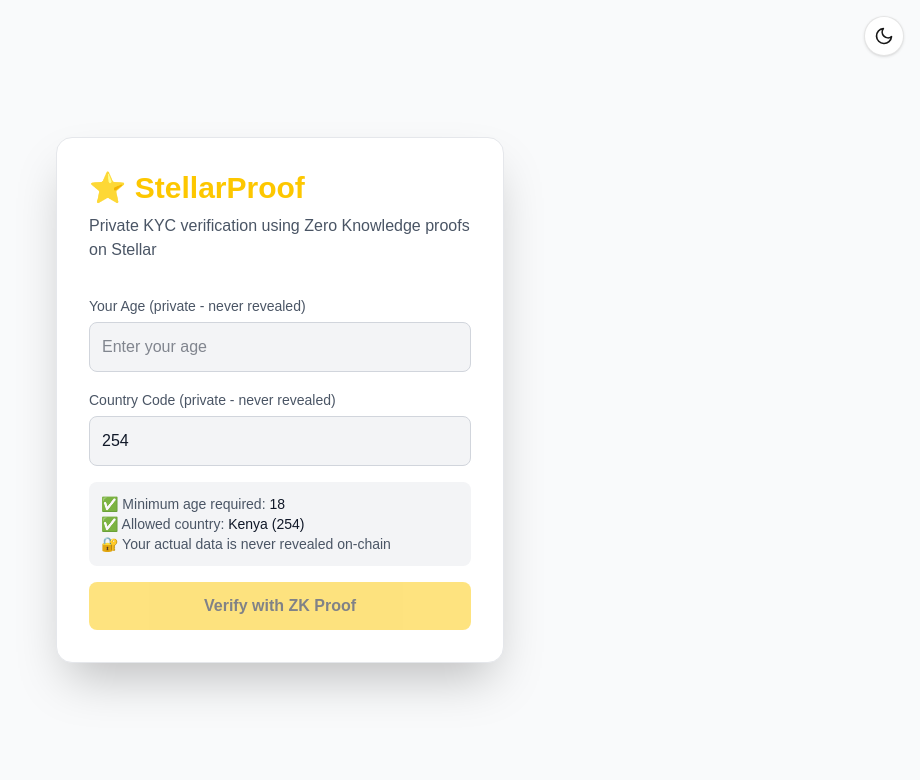
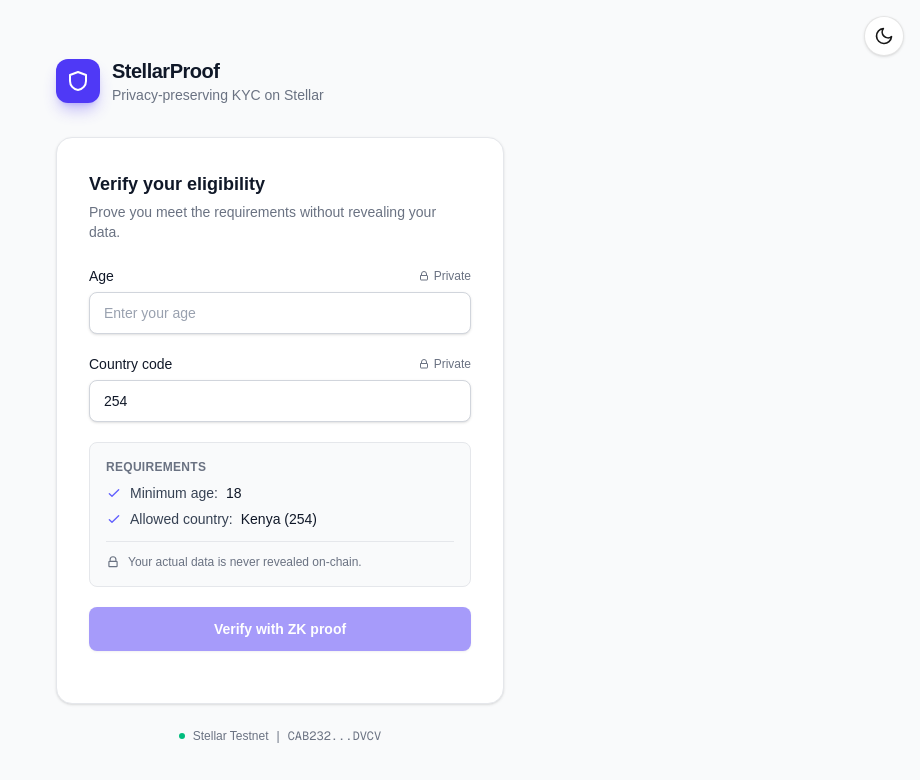
Before and after one commit to onchain-jojo/stellarproof, a Next.js app: page / in a window 1280 px wide. Shown: the top 780 px of the page, without its empty margins (360-1280 px from the left). Built offline with nearby package versions, Linux system fonts and the light colour scheme.

Commit message:
feat: professional UI redesign

```diff
--- a/app/page.tsx
+++ b/app/page.tsx
@@ -2,6 +2,26 @@
 import { useState } from "react";
 
 const CONTRACT_ID = "CAB232Q6K6WIHILWAAHW4K5DQQ4Q3ZRGOHSMRZSBTCXKDAHTOIVBDVCV";
+const EXPLORER_URL = `https://stellar.expert/explorer/testnet/contract/${CONTRACT_ID}`;
+
+const inputClass =
+  "w-full rounded-lg border border-gray-300 bg-white px-3.5 py-2.5 text-sm text-gray-900 placeholder:text-gray-400 shadow-sm transition focus:border-indigo-500 focus:outline-none focus:ring-2 focus:ring-indigo-500/20 dark:border-gray-700 dark:bg-gray-950 dark:text-white dark:placeholder:text-gray-600";
+
+function Icon({ d, className = "h-4 w-4" }: { d: string; className?: string }) {
+  return (
+    <svg viewBox="0 0 24 24" fill="none" stroke="currentColor" strokeWidth="2" strokeLinecap="round" strokeLinejoin="round" className={className} aria-hidden="true">
+      <path d={d} />
+    </svg>
+  );
+}
+
+const ICONS = {
+  shield: "M12 3l8 3v6c0 4.5-3.2 8.4-8 9-4.8-.6-8-4.5-8-9V6l8-3z",
+  check: "M5 13l4 4L19 7",
+  lock: "M7 11V8a5 5 0 0110 0v3M6 11h12a1 1 0 011 1v7a1 1 0 01-1 1H6a1 1 0 01-1-1v-7a1 1 0 011-1z",
+  x: "M6 6l12 12M18 6L6 18",
+  external: "M14 4h6v6M20 4l-9 9M18 14v5a1 1 0 01-1 1H5a1 1 0 01-1-1V7a1 1 0 011-1h5",
+};
 
 export default function Home() {
   const [age, setAge] = useState("");
@@ -26,63 +46,147 @@
   };
 
   return (
-    <main className="min-h-screen bg-gray-50 dark:bg-gray-950 text-gray-900 dark:text-white flex flex-col items-center justify-center p-8">
-      <div className="max-w-md w-full bg-white dark:bg-gray-900 rounded-2xl p-8 shadow-2xl border border-gray-200 dark:border-gray-800">
-        <h1 className="text-3xl font-bold text-yellow-400 mb-2">⭐ StellarProof</h1>
-        <p className="text-gray-600 dark:text-gray-400 mb-8">Private KYC verification using Zero Knowledge proofs on Stellar</p>
+    <main className="flex min-h-screen flex-col items-center justify-center bg-gray-50 px-4 py-12 text-gray-900 dark:bg-gray-950 dark:text-white">
+      <div className="w-full max-w-md">
+        <div className="mb-8 flex items-center gap-3">
+          <div className="flex h-11 w-11 items-center justify-center rounded-xl bg-indigo-600 text-white shadow-lg shadow-indigo-600/30">
+            <Icon d={ICONS.shield} className="h-6 w-6" />
+          </div>
+          <div>
+            <h1 className="text-xl font-semibold tracking-tight">StellarProof</h1>
+            <p className="text-sm text-gray-500 dark:text-gray-400">Privacy-preserving KYC on Stellar</p>
+          </div>
+        </div>
 
-        <div className="space-y-4">
+        <div className="rounded-2xl border border-gray-200 bg-white p-6 shadow-sm dark:border-gray-800 dark:bg-gray-900 sm:p-8">
+          <h2 className="text-lg font-semibold">Verify your eligibility</h2>
+          <p className="mt-1 text-sm text-gray-500 dark:text-gray-400">
+            Prove you meet the requirements without revealing your data.
+          </p>
+
+          <div className="mt-6 space-y-5">
             <div>
-            <label className="text-sm text-gray-600 dark:text-gray-400">Your Age (private - never revealed)</label>
+              <label htmlFor="age" className="mb-1.5 flex items-center justify-between text-sm font-medium">
+                Age
+                <span className="inline-flex items-center gap-1 text-xs font-normal text-gray-500 dark:text-gray-400">
+                  <Icon d={ICONS.lock} className="h-3 w-3" /> Private
+                </span>
+              </label>
               <input
+                id="age"
                 type="number"
+                min="0"
                 value={age}
                 onChange={(e) => setAge(e.target.value)}
                 placeholder="Enter your age"
-              className="w-full mt-1 p-3 bg-gray-100 dark:bg-gray-800 rounded-lg border border-gray-300 dark:border-gray-700 text-gray-900 dark:text-white focus:outline-none focus:border-yellow-400"
+                className={inputClass}
               />
             </div>
 
             <div>
-            <label className="text-sm text-gray-600 dark:text-gray-400">Country Code (private - never revealed)</label>
+              <label htmlFor="country" className="mb-1.5 flex items-center justify-between text-sm font-medium">
+                Country code
+                <span className="inline-flex items-center gap-1 text-xs font-normal text-gray-500 dark:text-gray-400">
+                  <Icon d={ICONS.lock} className="h-3 w-3" /> Private
+                </span>
+              </label>
               <input
+                id="country"
                 type="text"
                 value={country}
                 onChange={(e) => setCountry(e.target.value)}
                 placeholder="254 = Kenya"
-              className="w-full mt-1 p-3 bg-gray-100 dark:bg-gray-800 rounded-lg border border-gray-300 dark:border-gray-700 text-gray-900 dark:text-white focus:outline-none focus:border-yellow-400"
+                className={inputClass}
               />
             </div>
 
-          <div className="bg-gray-100 dark:bg-gray-800 rounded-lg p-3 text-sm text-gray-600 dark:text-gray-400">
-            <p>✅ Minimum age required: <span className="text-gray-900 dark:text-white">18</span></p>
-            <p>✅ Allowed country: <span className="text-gray-900 dark:text-white">Kenya (254)</span></p>
-            <p>🔐 Your actual data is never revealed on-chain</p>
+            <div className="rounded-lg border border-gray-200 bg-gray-50 p-4 text-sm dark:border-gray-800 dark:bg-gray-950/50">
+              <p className="mb-2 text-xs font-semibold uppercase tracking-wide text-gray-500 dark:text-gray-400">
+                Requirements
+              </p>
+              <ul className="space-y-1.5 text-gray-700 dark:text-gray-300">
+                <li className="flex items-center gap-2">
+                  <Icon d={ICONS.check} className="h-4 w-4 text-indigo-500" />
+                  Minimum age: <span className="font-medium text-gray-900 dark:text-white">18</span>
+                </li>
+                <li className="flex items-center gap-2">
+                  <Icon d={ICONS.check} className="h-4 w-4 text-indigo-500" />
+                  Allowed country: <span className="font-medium text-gray-900 dark:text-white">Kenya (254)</span>
+                </li>
+              </ul>
+              <p className="mt-3 flex items-center gap-2 border-t border-gray-200 pt-3 text-xs text-gray-500 dark:border-gray-800 dark:text-gray-400">
+                <Icon d={ICONS.lock} className="h-3.5 w-3.5" />
+                Your actual data is never revealed on-chain.
+              </p>
             </div>
 
             <button
               onClick={verifyKYC}
               disabled={loading || !age}
-            className="w-full py-3 bg-yellow-400 text-gray-950 font-bold rounded-lg hover:bg-yellow-300 disabled:opacity-50 transition-all"
+              className="flex w-full items-center justify-center gap-2 rounded-lg bg-indigo-600 px-4 py-3 text-sm font-semibold text-white shadow-sm transition hover:bg-indigo-500 focus:outline-none focus:ring-2 focus:ring-indigo-500/40 disabled:cursor-not-allowed disabled:opacity-50"
             >
-            {loading ? "Generating ZK Proof..." : "Verify with ZK Proof"}
+              {loading && (
+                <svg className="h-4 w-4 animate-spin" viewBox="0 0 24 24" fill="none" aria-hidden="true">
+                  <circle cx="12" cy="12" r="10" stroke="currentColor" strokeWidth="3" className="opacity-25" />
+                  <path d="M4 12a8 8 0 018-8" stroke="currentColor" strokeWidth="3" strokeLinecap="round" />
+                </svg>
+              )}
+              {loading ? "Generating ZK proof..." : "Verify with ZK proof"}
             </button>
 
+            <div aria-live="polite">
               {result !== null && (
-            <div className={`p-4 rounded-lg text-center ${result ? "bg-green-900 border border-green-500" : "bg-red-900 border border-red-500"}`}>
+                <div
+                  className={`flex items-start gap-3 rounded-lg border p-4 ${
+                    result
+                      ? "border-emerald-200 bg-emerald-50 text-emerald-900 dark:border-emerald-500/30 dark:bg-emerald-500/10 dark:text-emerald-200"
+                      : "border-rose-200 bg-rose-50 text-rose-900 dark:border-rose-500/30 dark:bg-rose-500/10 dark:text-rose-200"
+                  }`}
+                >
+                  <div
+                    className={`mt-0.5 flex h-6 w-6 shrink-0 items-center justify-center rounded-full text-white ${
+                      result ? "bg-emerald-500" : "bg-rose-500"
+                    }`}
+                  >
+                    <Icon d={result ? ICONS.check : ICONS.x} className="h-3.5 w-3.5" />
+                  </div>
+                  <div className="text-sm">
                     {result ? (
                       <>
-                  <p className="text-green-400 font-bold text-lg">✅ KYC Verified!</p>
-                  <p className="text-gray-600 dark:text-gray-400 text-sm mt-1">ZK proof verified on Stellar testnet</p>
-                  <a href={`https://stellar.expert/explorer/testnet/contract/${CONTRACT_ID}`} target="_blank" className="text-yellow-400 text-sm underline mt-2 block">View Contract on Stellar Explorer →</a>
+                        <p className="font-semibold">KYC verified</p>
+                        <p className="mt-0.5 opacity-80">Eligibility confirmed on Stellar testnet.</p>
+                        <a
+                          href={EXPLORER_URL}
+                          target="_blank"
+                          rel="noopener noreferrer"
+                          className="mt-2 inline-flex items-center gap-1 font-medium underline underline-offset-2"
+                        >
+                          View contract on Stellar Expert
+                          <Icon d={ICONS.external} className="h-3.5 w-3.5" />
+                        </a>
                       </>
                     ) : (
-                <p className="text-red-400 font-bold">❌ Verification Failed - Requirements not met</p>
+                      <>
+                        <p className="font-semibold">Verification failed</p>
+                        <p className="mt-0.5 opacity-80">The requirements were not met.</p>
+                      </>
                     )}
+                  </div>
                 </div>
               )}
             </div>
           </div>
+        </div>
+
+        <p className="mt-6 flex items-center justify-center gap-2 text-xs text-gray-500 dark:text-gray-400">
+          <span className="h-1.5 w-1.5 rounded-full bg-emerald-500" />
+          Stellar Testnet
+          <span aria-hidden="true">|</span>
+          <span className="font-mono">
+            {CONTRACT_ID.slice(0, 6)}...{CONTRACT_ID.slice(-4)}
+          </span>
+        </p>
+      </div>
     </main>
   );
 }
```
Lines whose indentation alone changed are shown as unchanged.
